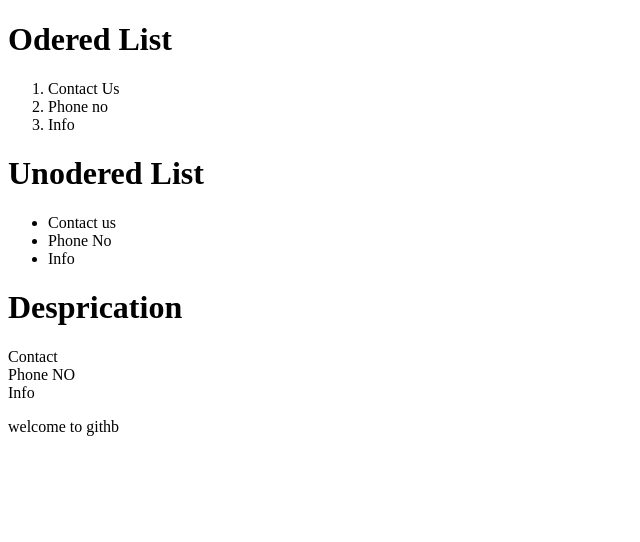
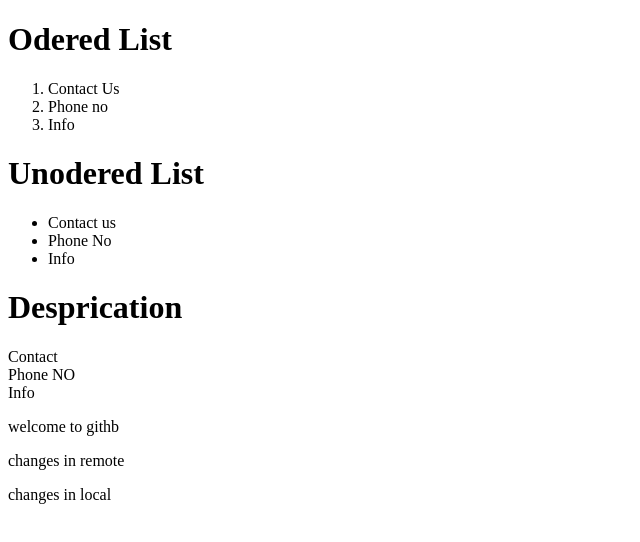
Before and after one commit to yahya-khan-33/yahya24, a plain HTML site: page a.html in a window 1280 px wide. Shown: the whole page, without its empty margins (0-640 px from the left). Drawn offline with Linux system fonts and the light colour scheme.

Commit message:
changes in both

```diff
--- a/a.html
+++ b/a.html
@@ -27,7 +27,12 @@
 <p>
 welcome to githb
 </p>
-
+  <p>
+    changes in remote
+  </p>
+    <p>
+      changes in local
+  </p>
 
 </body>
 
```
